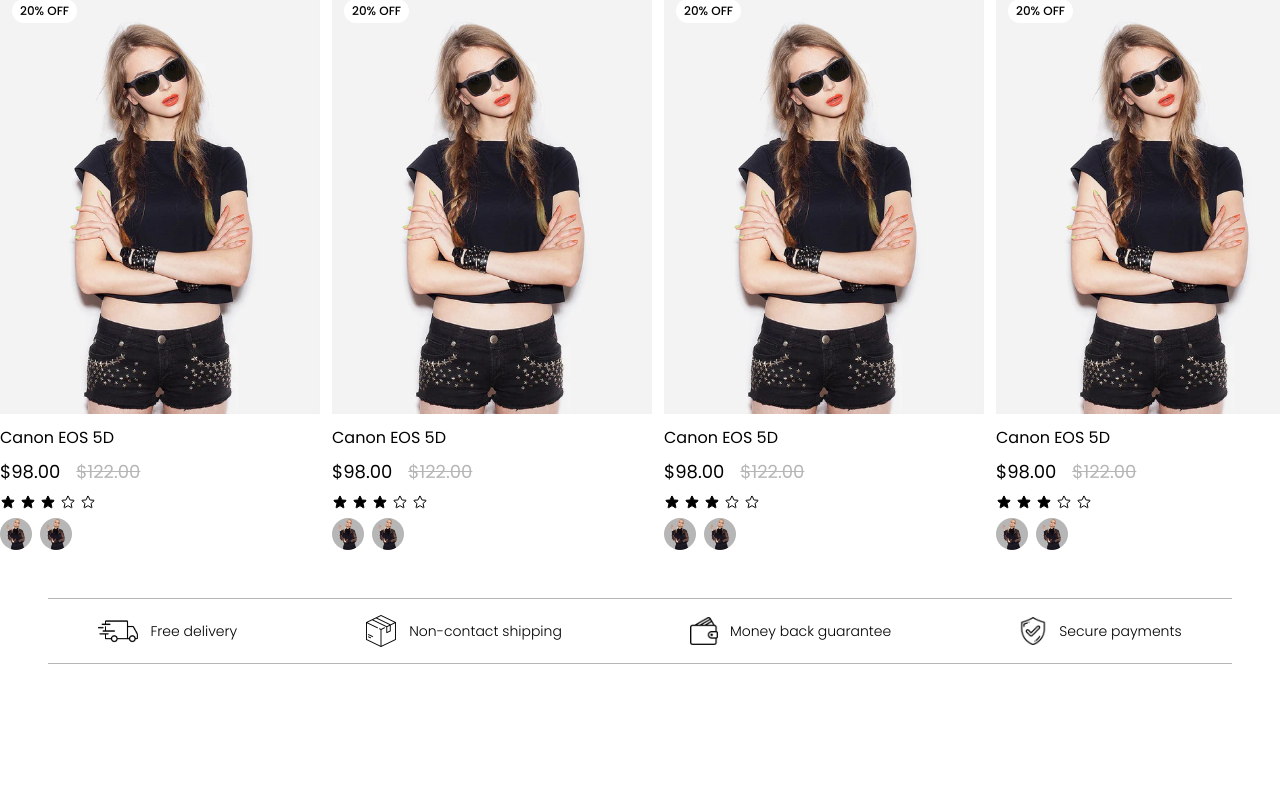
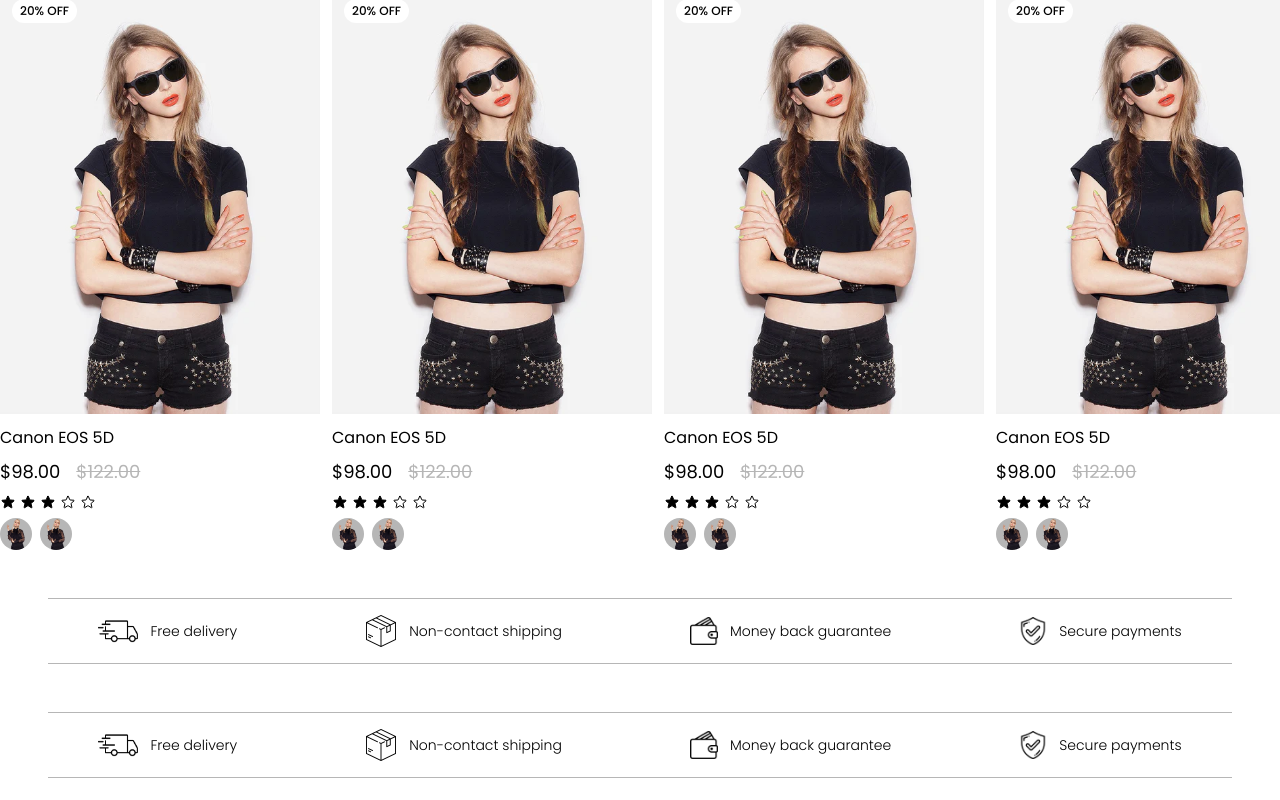
Before and after one commit to Ramanuj-1729/E-Commerce-A-vertual-try-on-solution, a React (Create React App) app in the folder frontend/: page / in a window 1280 px wide. Shown: the part 2973-3773 px from the top of the page. Before the commit the page ends 3685 px from the top, so only its background shows below. Built offline with nearby package versions, Linux system fonts and the light colour scheme.

Commit message:
edited home page

```diff
--- a/frontend/public/index.html
+++ b/frontend/public/index.html
@@ -3,7 +3,7 @@
 
 <head>
   <meta charset="utf-8" />
-  <!-- <link rel="icon" href="%PUBLIC_URL%/favicon.ico" /> -->
+  <!-- <link rel="icon" href="%PUBLIC_URL%/favicon.ico" />  -->
   <meta name="viewport" content="width=device-width, initial-scale=1" />
   <meta name="description" content="Web site created using create-react-app" />
   <title>CHAD</title>
--- a/frontend/src/pages/HomePage/HomePage.jsx
+++ b/frontend/src/pages/HomePage/HomePage.jsx
@@ -32,6 +32,11 @@ const HomePage = () => {
             <section>
                 <FeatureBar />
             </section>
+
+            <section>
+                <FeatureBar />
+            </section>
+
         </>
     );
 }
```
